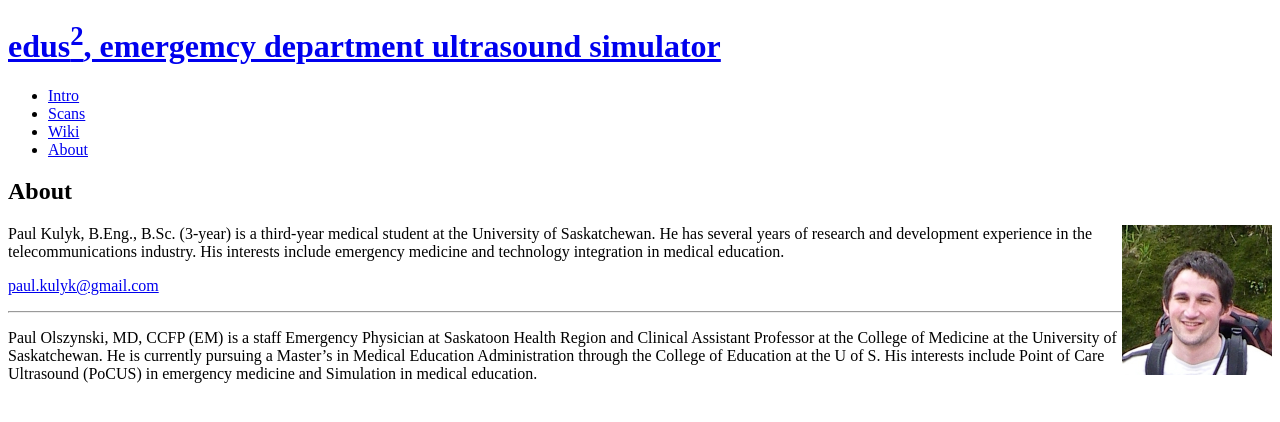
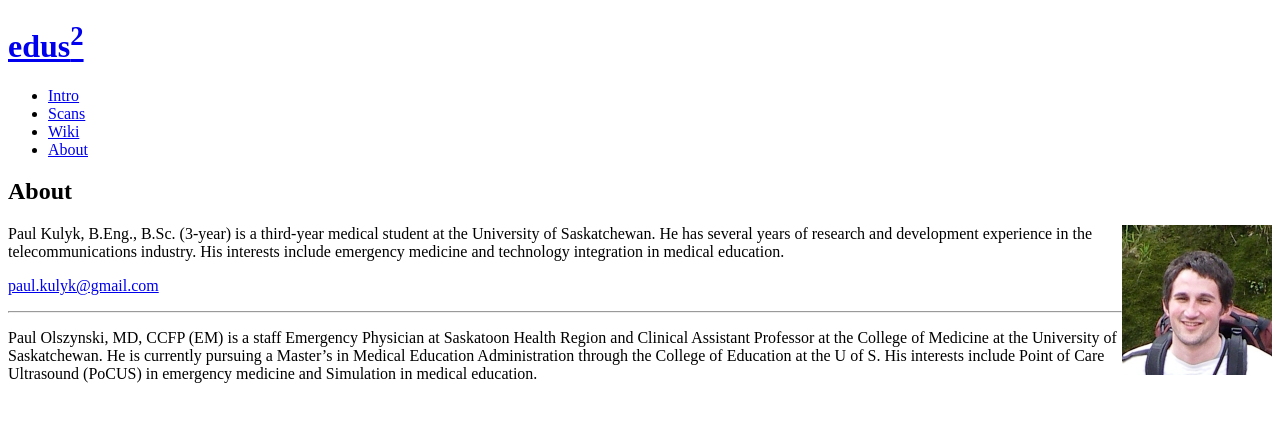
Before and after one commit to asclepius/edus2, a Jekyll site: the page built from about.html, in a window 1280 px wide. Shown: the top 422 px of the page. Built offline with Jekyll 4.4.1, drawn with Linux system fonts in a browser that asks for light colours; Markdown is read by kramdown in place of the engine named in the settings.

Commit message:
Removed extended title form default layout.

```diff
--- a/_layouts/default.html
+++ b/_layouts/default.html
@@ -8,7 +8,7 @@
     <link href='{{ site.baseurl }}/images/favicon.ico' rel='shortcut icon' type='image/ico'>
   </head>
   <body>
-    <h1><a href="{{ site.baseurl }}">edus<sup>2</sup>, emergemcy department ultrasound simulator</a></h1>
+    <h1><a href="{{ site.baseurl }}">edus<sup>2</sup></a></h1>
     <nav>
       <ul>
         <li><a href="{{ site.baseurl }}">Intro</a></li>
```
